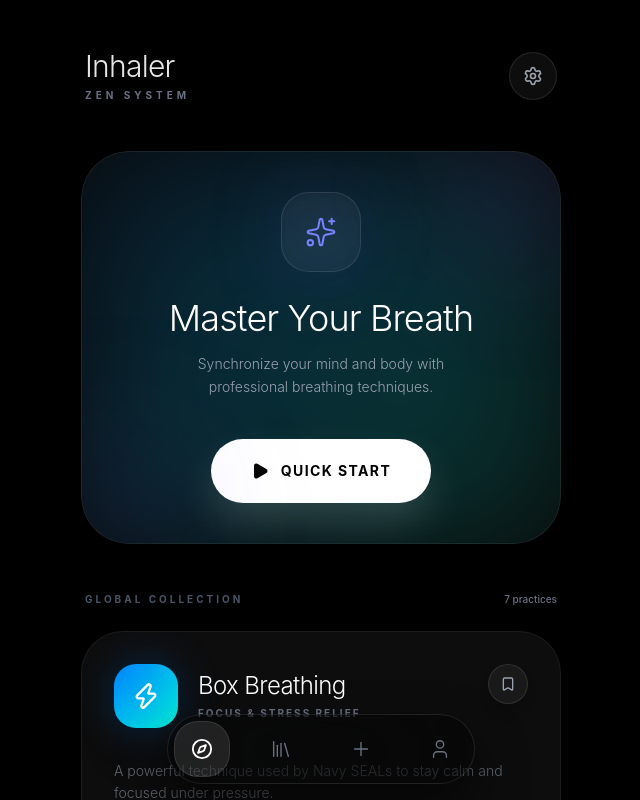
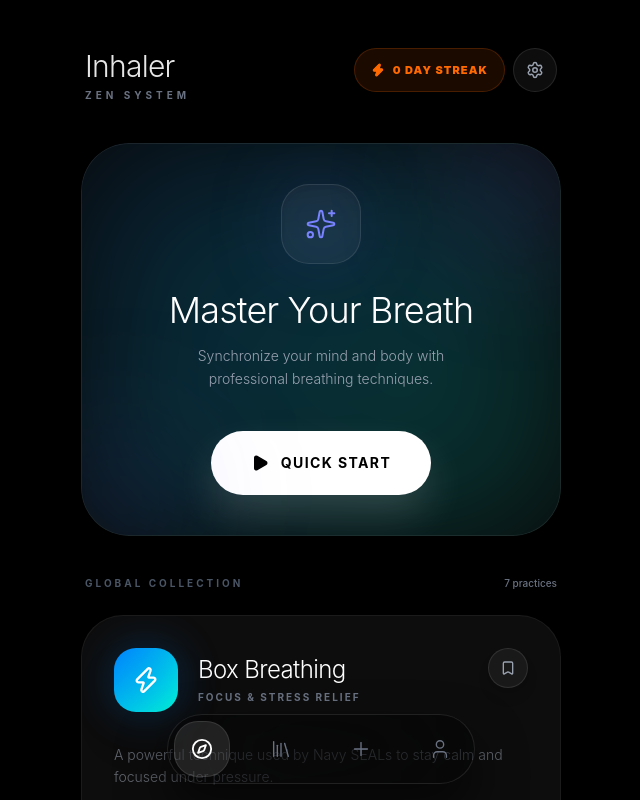
Before and after one commit to ajmalfaris11/Inhaler, a Next.js app in the folder apps/web/: page / in a window 1280 px wide. Shown: the top 800 px of the page, without its empty margins (319-959 px from the left). Built offline with nearby package versions, Linux system fonts and the light colour scheme.

Commit message:
feat: persistent daily streak tracking and visual badges

```diff
--- a/apps/web/src/features/breathing/components/ExploreView.tsx
+++ b/apps/web/src/features/breathing/components/ExploreView.tsx
@@ -2,7 +2,7 @@
 
 import React from 'react';
 import { motion } from 'framer-motion';
-import { Compass, Settings, Play, Sparkles } from 'lucide-react';
+import { Compass, Settings, Play, Sparkles, Trophy, Zap } from 'lucide-react';
 import { Exercise, exercises } from '../data';
 import { ExerciseCard } from './ExerciseCard';
 
@@ -12,6 +12,11 @@ interface ExploreViewProps {
   customExercises: Exercise[];
   favorites: string[];
   onToggleFavorite: (id: string) => void;
+  stats: {
+    totalMinutes: number;
+    sessionCount: number;
+    streak: number;
+  };
 }
 
 export function ExploreView({
@@ -19,7 +24,8 @@ export function ExploreView({
   onDetails,
   customExercises,
   favorites,
-  onToggleFavorite
+  onToggleFavorite,
+  stats
 }: ExploreViewProps) {
   const featuredExercise = exercises[0]; // Box Breathing as featured
 
@@ -28,16 +34,25 @@ export function ExploreView({
       initial={{ opacity: 0, y: 10 }}
       animate={{ opacity: 1, y: 0 }}
       exit={{ opacity: 0, y: -10 }}
-      className="w-full space-y-12"
+      className="w-full space-y-10"
     >
-      {/* Header */}
-      <div className="flex justify-between items-center px-1">
-        <div>
+      {/* Header & Streak */}
+      <div className="flex justify-between items-start px-1">
+        <div className="space-y-1">
           <h1 className="text-3xl font-light tracking-tight text-white/90">Inhaler</h1>
-          <p className="text-gray-500 text-[10px] uppercase tracking-[0.4em] mt-1 font-bold">Zen System</p>
+          <p className="text-gray-500 text-[10px] uppercase tracking-[0.4em] font-bold">Zen System</p>
         </div>
-        <div className="w-12 h-12 rounded-full bg-white/5 border border-white/10 flex items-center justify-center text-gray-400 hover:bg-white/10 transition-all cursor-pointer">
-          <Settings size={20} />
+        <div className="flex gap-2">
+          <motion.div
+            whileHover={{ scale: 1.05 }}
+            className="flex items-center gap-2 px-4 py-2.5 rounded-full bg-orange-500/10 border border-orange-500/20 shadow-lg"
+          >
+            <Zap className="text-orange-500" size={14} fill="currentColor" />
+            <span className="text-[11px] font-black text-orange-500 uppercase tracking-widest">{stats.streak} Day Streak</span>
+          </motion.div>
+          <div className="w-11 h-11 rounded-full bg-white/5 border border-white/10 flex items-center justify-center text-gray-400 hover:bg-white/10 transition-all cursor-pointer">
+            <Settings size={18} />
+          </div>
         </div>
       </div>
 
--- a/apps/web/src/features/breathing/index.tsx
+++ b/apps/web/src/features/breathing/index.tsx
@@ -96,6 +96,7 @@ export function BreathingExercise() {
                   customExercises={customExercises}
                   favorites={favorites}
                   onToggleFavorite={toggleFavorite}
+                  stats={stats}
                 />
               )}
               {activeTab === 'library' && (
```
